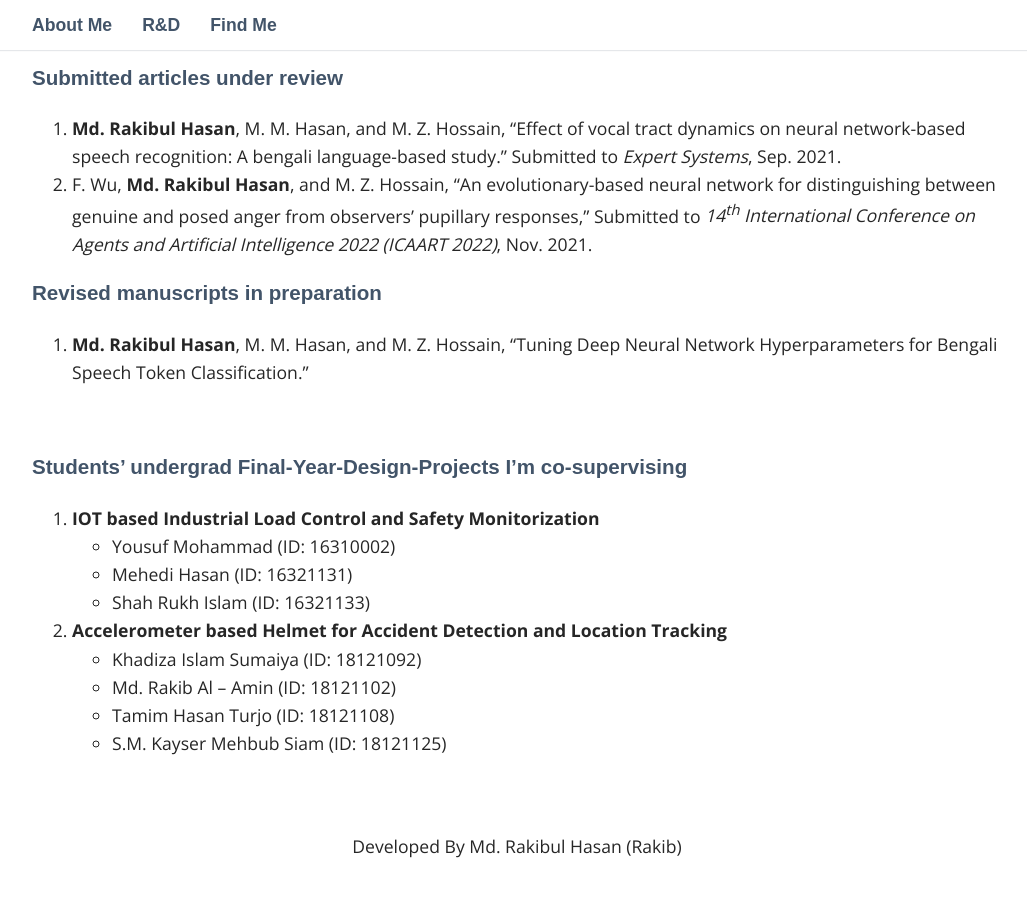
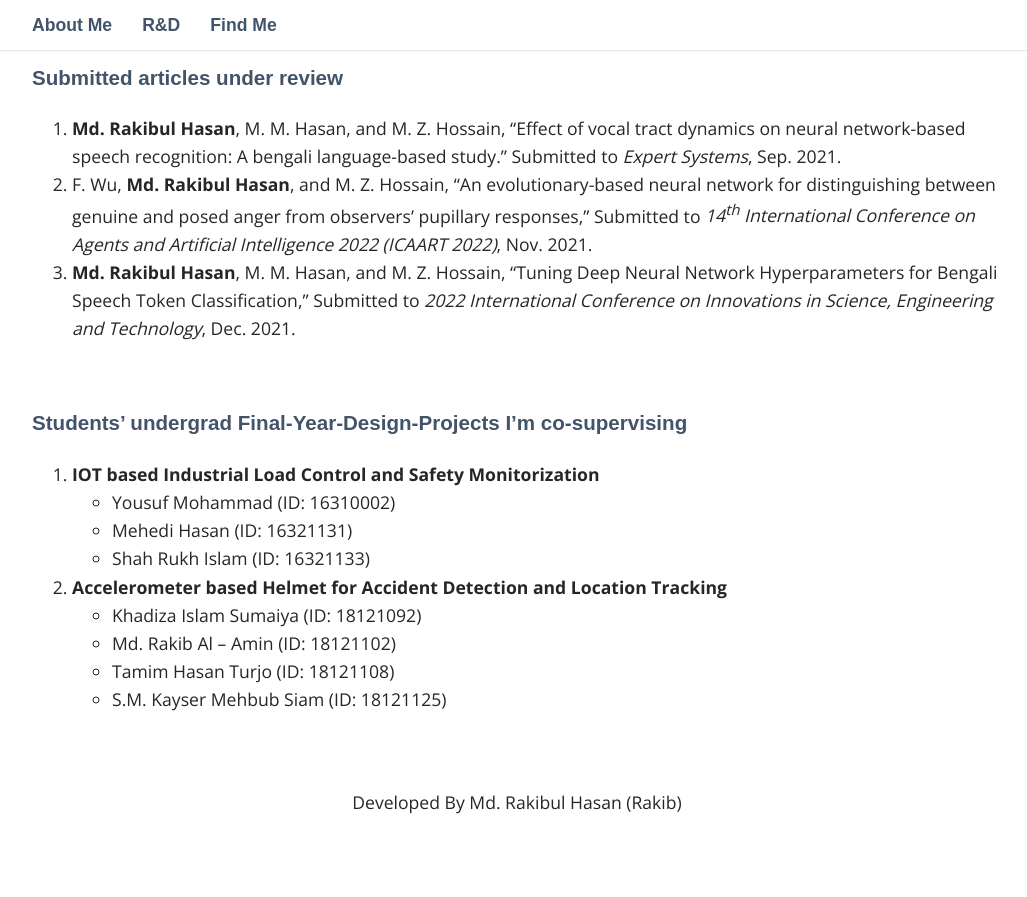
Before and after one commit to hasan-rakibul/hasan-rakibul.github.io, a Jekyll site: the page built from _pages/02_R&D.md, in a window 1280 px wide and 900 px high, scrolled down 583 px. Shown: the top 897 px of the window, without its empty margins (123-1150 px from the left). Built offline with Jekyll 4.4.1, drawn with Linux system fonts in a browser that asks for light colours; some web fonts are replaced; after the commit the page ends 1457 px from its top, so only the background shows below that.

Commit message:
submitted to conf

```diff
--- a/_pages/02_R&D.md
+++ b/_pages/02_R&D.md
@@ -14,9 +14,11 @@ permalink: /r&d/
 ### Submitted articles under review
 1. **Md. Rakibul Hasan**, M. M. Hasan, and M. Z. Hossain, “Effect of vocal tract dynamics on neural network-based speech recognition: A bengali language-based study.” Submitted to _Expert Systems_, Sep. 2021.
 2. F. Wu, **Md. Rakibul Hasan**, and M. Z. Hossain, “An evolutionary-based neural network for distinguishing between genuine and posed anger from observers’ pupillary responses,” Submitted to _14<sup>th</sup> International Conference on Agents and Artificial Intelligence 2022 (ICAART 2022)_, Nov. 2021.
+3. **Md. Rakibul Hasan**, M. M. Hasan, and M. Z. Hossain, "Tuning Deep Neural Network Hyperparameters for Bengali Speech Token Classification,” Submitted to _2022 International Conference on Innovations in Science, Engineering and Technology_, Dec. 2021.
 
+<!--
 ### Revised manuscripts in preparation
-1. **Md. Rakibul Hasan**, M. M. Hasan, and M. Z. Hossain, "Tuning Deep Neural Network Hyperparameters for Bengali Speech Token Classification.”
+-->
 
 &nbsp;
 
```
